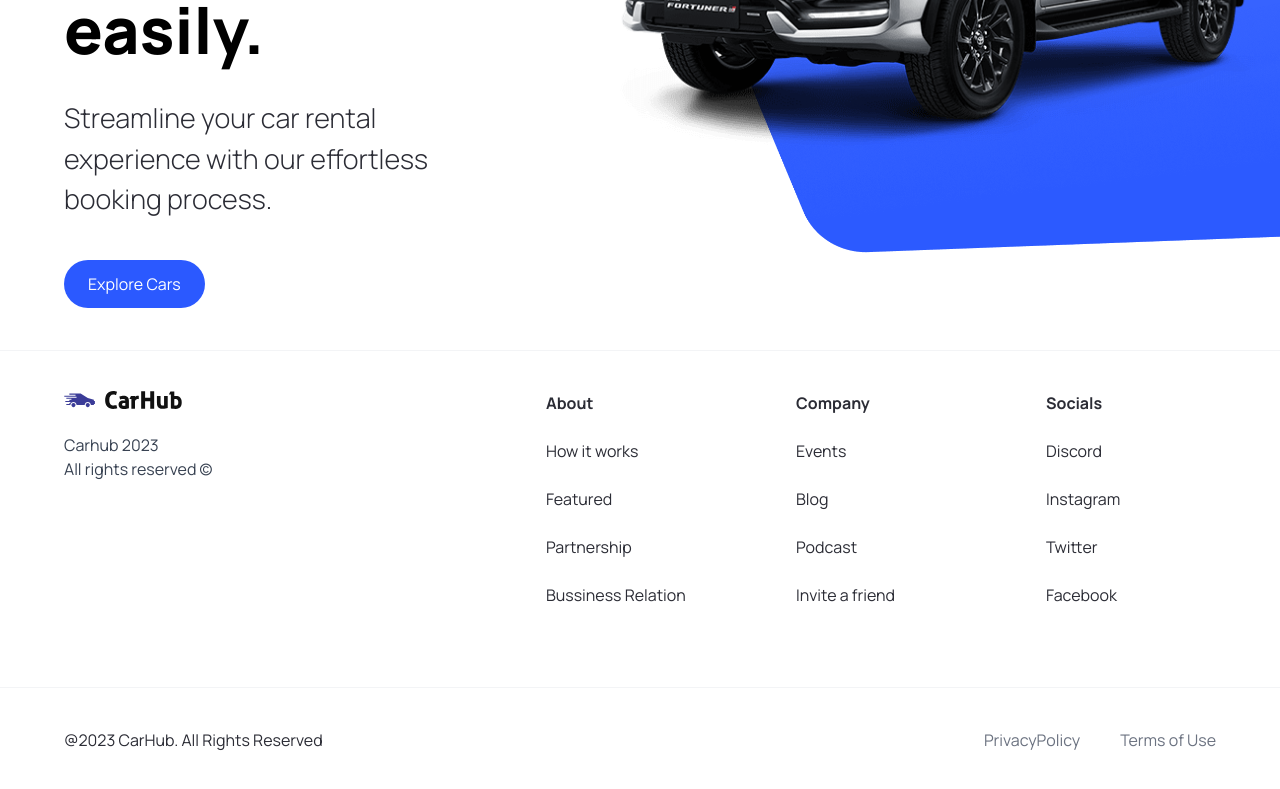
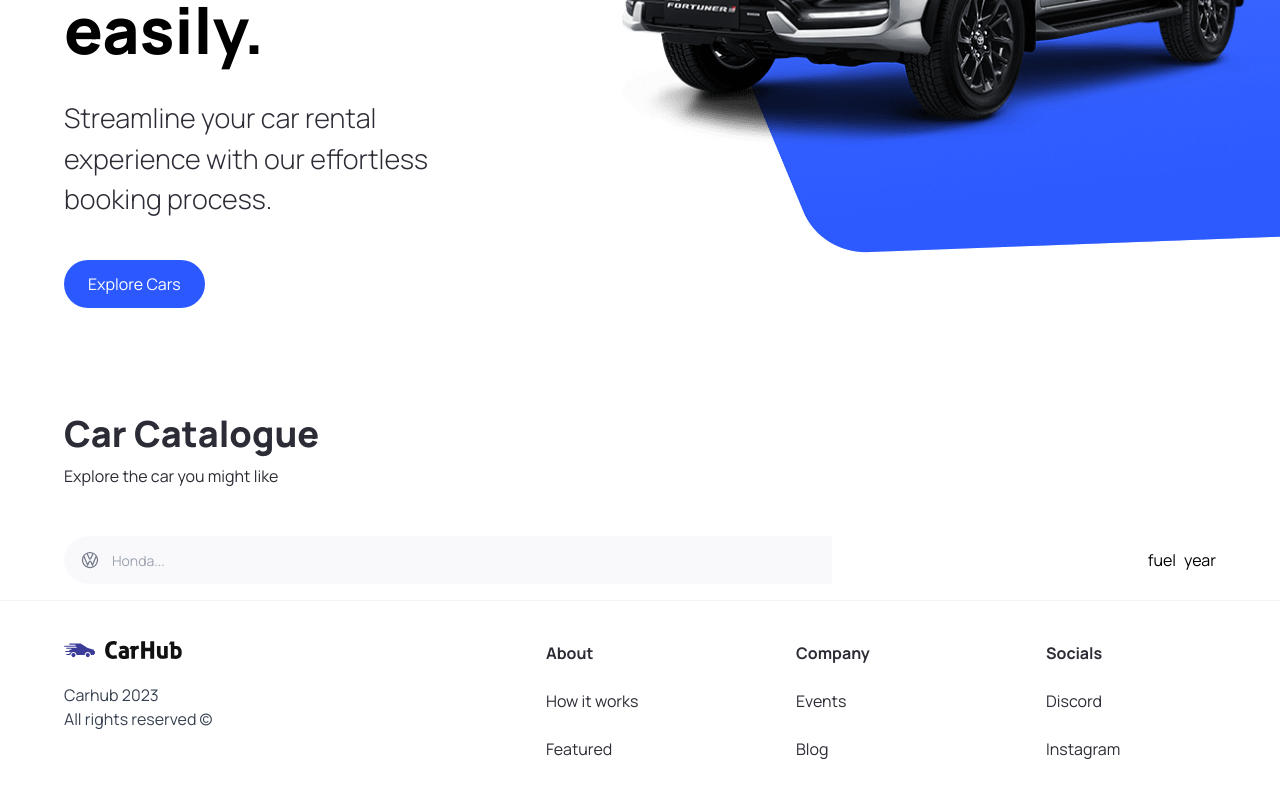
Before and after one commit to ogechukwujane/car-hub, a Next.js app: page / in a window 1280 px wide. Shown: the part 450-1239 px from the top of the page. Built offline with nearby package versions, Linux system fonts and the light colour scheme.

Commit message:
search input

```diff
--- a/package.json
+++ b/package.json
@@ -9,6 +9,7 @@
     "lint": "next lint"
   },
   "dependencies": {
+    "@headlessui/react": "^1.7.15",
     "@types/node": "20.3.0",
     "@types/react": "18.2.11",
     "@types/react-dom": "18.2.4",
--- a/src/app/page.tsx
+++ b/src/app/page.tsx
@@ -1,9 +1,22 @@
-import { Hero } from '@/components'
+import { CustomFilter, Hero, SearchBar } from "@/components";
 
 export default function Home() {
   return (
     <main className="overflow-hidden">
       <Hero />
+      <div className="mt-12 padding-x padding-y max-width" id="discover">
+        <div className="home__text-container">
+          <h1 className="text-4xl font-extrabold">Car Catalogue</h1>
+          <p>Explore the car you might like</p>
+        </div>
+        <div className="home__filters">
+          <SearchBar />
+          <div className="home__filter-container">
+            <CustomFilter title="fuel" />
+            <CustomFilter title="year" />
+          </div>
+        </div>
+      </div>
     </main>
-  )
+  );
 }
--- /dev/null
+++ b/src/components/customFilter/index.tsx
@@ -0,0 +1,5 @@
+import React from "react";
+
+export const CustomFilter = ({ title }: { title: string }) => {
+  return <div>{title}</div>;
+};
--- a/src/components/index.tsx
+++ b/src/components/index.tsx
@@ -2,3 +2,6 @@
 export * from "./customButton";
 export * from "./navbar";
 export * from "./foooter";
+export * from "./searchBar";
+export * from "./customFilter";
+export * from "./searchManufacturer";
--- /dev/null
+++ b/src/components/searchBar/index.tsx
@@ -0,0 +1,18 @@
+"use client";
+import { useState } from "react";
+import { SearchManufacturer } from "../searchManufacturer";
+
+export const SearchBar = () => {
+  const [manufacturer, setManufacturer] = useState("");
+  const handleSearch = () => {};
+  return (
+    <form className="searchbar" onSubmit={handleSearch}>
+      <div className="searchbar__item">
+        <SearchManufacturer
+          manufacturer={manufacturer}
+          setManufacturer={setManufacturer}
+        />
+      </div>
+    </form>
+  );
+};
--- /dev/null
+++ b/src/components/searchManufacturer/index.tsx
@@ -0,0 +1,87 @@
+"use client";
+import { searchManufacturerProps } from "@/types";
+import { Combobox, Transition } from "@headlessui/react";
+import Image from "next/image";
+import { Fragment, useState } from "react";
+import { manufacturers } from "@/constants";
+
+export const SearchManufacturer = ({
+  manufacturer,
+  setManufacturer,
+}: searchManufacturerProps) => {
+  const [query, setQuery] = useState("");
+
+  const filteredManufacturers =
+    query === ""
+      ? manufacturers
+      : manufacturers.filter((item) =>
+          item
+            .toLowerCase()
+            .replace(/\s+/g, "")
+            .includes(query.toLowerCase().replace(/\s+/g, ""))
+        );
+
+  return (
+    <div className="search-manufacturer">
+      <Combobox value={manufacturer} onChange={setManufacturer}>
+        <div className="relative w-full">
+          <Combobox.Button className={"absolute top-[14px]"}>
+            <Image
+              src="/car-logo.svg"
+              width={20}
+              height={20}
+              className="ml-4"
+              alt="Car Logo"
+            />
+          </Combobox.Button>
+          <Combobox.Input
+            className={"search-manufacturer__input"}
+            placeholder="Honda..."
+            displayValue={(item: string) => item}
+            onChange={(e) => setQuery(e.target.value)}
+          />
+          <Transition
+            as={Fragment}
+            leave="transition ease-in duration-100"
+            leaveFrom="opacity-100"
+            leaveTo="opacity-0"
+            afterLeave={() => setQuery("")}
+          >
+            <Combobox.Options>
+              {filteredManufacturers.map((item) => (
+                <Combobox.Option
+                  value={item}
+                  key={item}
+                  className={({ active }) =>
+                    `relative search-manufacturer__option  ${
+                      active ? "bg-primary-blue text-white" : "text-gray-900"
+                    }`
+                  }
+                >
+                  {({ active, selected }) => (
+                    <>
+                      <span
+                        className={`block truncate ${
+                          selected ? "font-medium" : "font-normal"
+                        }`}
+                      >
+                        {item}
+                      </span>
+                      {selected ? (
+                        <span
+                          className={`absolute inset-y-0 left-0 flex items-center pl-3 ${
+                            active ? "text-white" : "text-teal-600"
+                          }`}
+                        ></span>
+                      ) : null}
+                    </>
+                  )}
+                </Combobox.Option>
+              ))}
+            </Combobox.Options>
+          </Transition>
+        </div>
+      </Combobox>
+    </div>
+  );
+};
--- a/src/types/index.tsx
+++ b/src/types/index.tsx
@@ -6,3 +6,8 @@
   btnType?: "button" | "submit";
   handleClick?: MouseEventHandler<HTMLButtonElement>;
 }
+
+export interface searchManufacturerProps {
+  manufacturer: string;
+  setManufacturer: (manufacturer: string) => void;
+}
```
Also changed, not shown: 1 other file (tests, documents, lock files or other folders).
